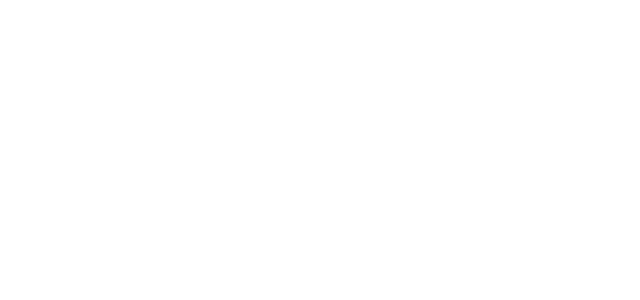
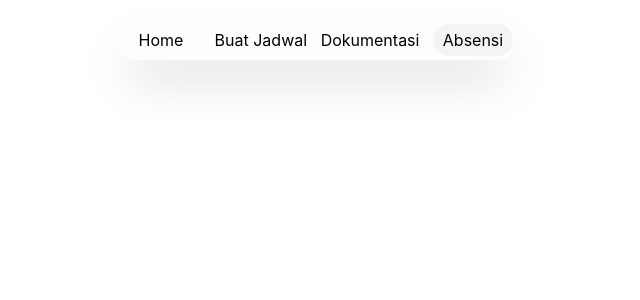
Before and after one commit to abayDahln/EkstrakurikulerSekolah, a React (Vite) app in the folder frontend/: page /absen in a window 1280 px wide. Before the commit this address had no page. Shown: the top 300 px of the page, without its empty margins (323-963 px from the left). Built offline with nearby package versions, Linux system fonts and the light colour scheme.

Commit message:
Add Route

```diff
--- /dev/null
+++ b/frontend/src/Absen.jsx
@@ -0,0 +1,39 @@
+import React from "react";
+import { useNavigate } from "react-router-dom";
+
+function Navbar(){
+    const navigate = useNavigate();
+
+    const dokum = () => {
+    navigate("/dokumentasi")
+    }
+    const absensi = () => {
+    navigate("/absen")
+    }
+    const home = () => {
+    navigate("/home")
+    }
+    const jadwal = () => {
+    navigate("/jadwal")
+    }
+
+    return(
+    <div className="pt-5 flex justify-center">
+        <div className="bg-[rgba(243,244,246,0.2)] shadow-2xl rounded-full p-1 w-100 flex justify-between">
+            <button onClick={home} className="text-xs sm:text-base bg-transparent rounded-full w-20">Home</button>
+            <button onClick={jadwal} className="text-xs sm:text-base bg-transparent rounded-full">Buat Jadwal</button>
+            <button onClick={dokum}className="text-xs sm:text-base bg-transparent rounded-full">Dokumentasi</button>
+            <button pnClick={absensi} className="text-xs sm:text-base bg-gray-100 p-1 rounded-full w-20">Absensi</button>
+        </div>
+    </div>
+    )
+}
+
+
+export default function Absen(){
+    return(
+        <div className="h-screen bg-white">
+            <Navbar />
+        </div>
+     )
+}
--- /dev/null
+++ b/frontend/src/Dokumentasi.jsx
@@ -0,0 +1,39 @@
+import React from "react";
+import { useNavigate } from "react-router-dom";
+
+function Navbar(){
+     const navigate = useNavigate();
+
+        const dokum = () => {
+        navigate("/dokumentasi")
+        }
+        const absensi = () => {
+        navigate("/absen")
+        }
+        const home = () => {
+        navigate("/home")
+        }
+        const jadwal = () => {
+        navigate("/jadwal")
+        }
+
+    return(
+    <div className="pt-5 flex justify-center">
+        <div className="bg-[rgba(243,244,246,0.2)] shadow-2xl rounded-full p-1 w-100 flex justify-between">
+            <button onClick={home} className="text-xs sm:text-base bg-transparent rounded-full w-20">Home</button>
+            <button onClick={jadwal} className="text-xs sm:text-base bg-transparent rounded-full">Buat Jadwal</button>
+            <button onClick={dokum} className="text-xs sm:text-base bg-gray-100 p-1 rounded-full">Dokumentasi</button>
+            <button onClick={absensi} className="text-xs sm:text-base bg-transparent rounded-full w-20">Absensi</button>
+        </div>
+    </div>
+    )
+}
+
+
+export default function Dokum(){
+    return(
+        <div className="h-screen bg-white">
+            <Navbar />
+        </div>
+     )
+}
--- a/frontend/src/Home.jsx
+++ b/frontend/src/Home.jsx
@@ -1,13 +1,29 @@
 import React from "react";
+import { useNavigate } from "react-router-dom";
 
 function Navbar(){
+    const navigate = useNavigate()
+
+    const dokum = () => {
+    navigate("/dokumentasi")
+    }
+    const absensi = () => {
+    navigate("/absen")
+    }
+    const home = () => {
+    navigate("/home")
+    }
+    const jadwal = () => {
+    navigate("/jadwal")
+    }
+
     return(
     <div className="pt-5 flex justify-center">
-        <div className="bg-[rgba(243,244,246,0.2)] shadow-2xl rounded-full p-1 w-150 flex justify-between">
-            <button className="bg-gray-100 p-1 rounded-full w-20">Home</button>
-            <button className="bg-transparent rounded-full">Buat Jadwal</button>
-            <button className="bg-transparent rounded-full">Dokumentasi</button>
-            <button className="bg-transparent rounded-full w-20">Absensi</button>
+        <div className="bg-[rgba(243,244,246,0.2)] shadow-2xl rounded-full p-1 w-100 flex justify-between">
+            <button onClick={home} className="text-xs sm:text-base bg-gray-100 p-1 rounded-full w-20">Home</button>
+            <button onClick={jadwal} className="text-xs sm:text-base bg-transparent rounded-full">Buat Jadwal</button>
+            <button onClick={dokum} className="text-xs sm:text-base bg-transparent rounded-full">Dokumentasi</button>
+            <button onClick={absensi} className="text-xs sm:text-base bg-transparent rounded-full w-20">Absensi</button>
         </div>
     </div>
     )
@@ -16,8 +32,8 @@
 function Ekskul(){
     return(
         <div className="flex flex-col pt-30 gap-3">
-            <h1 className="text-4xl font-extrabold flex justify-center">Ekskul SMKN10 Jakarta</h1>
-            <h3 className="text-2xl font-semibold flex justify-center">Selamat Datang [Nama]</h3>
+            <h1 className="text-4xl font-extrabold flex justify-center text-center">Ekskul SMKN10 Jakarta</h1>
+            <h3 className="text-2xl font-semibold flex justify-center text-center">Selamat Datang [Nama]</h3>
 
             <div className=""></div>
 
--- /dev/null
+++ b/frontend/src/Jadwal.jsx
@@ -0,0 +1,39 @@
+import React from "react";
+import { useNavigate } from "react-router-dom";
+
+function Navbar(){
+    const navigate = useNavigate();
+
+        const dokum = () => {
+        navigate("/dokumentasi")
+        }
+        const absensi = () => {
+        navigate("/absen")
+        }
+        const home = () => {
+        navigate("/home")
+        }
+        const jadwal = () => {
+        navigate("/jadwal")
+        }
+
+    return(
+    <div className="pt-5 flex justify-center">
+        <div className="bg-[rgba(243,244,246,0.2)] shadow-2xl rounded-full p-1 w-100 flex justify-between">
+            <button onClick={home} className="text-xs sm:text-base bg-transparent rounded-full w-20">Home</button>
+            <button onClick={jadwal} className="text-xs sm:text-base bg-gray-100 p-1 rounded-full">Buat Jadwal</button>
+            <button onClick={dokum} className="text-xs sm:text-base bg-transparent rounded-full">Dokumentasi</button>
+            <button onClick={absensi} className="text-xs sm:text-base bg-transparent rounded-full w-20">Absensi</button>
+        </div>
+    </div>
+    )
+}
+
+
+export default function Jadwal(){
+    return(
+        <div className="h-screen bg-white">
+            <Navbar />
+        </div>
+     )
+}
--- a/frontend/src/main.jsx
+++ b/frontend/src/main.jsx
@@ -4,7 +4,10 @@
 import './index.css'
 import App from './App.jsx'
 import Log from './Login.jsx'
-import Home from './Home.jsx'
+import Home from './home.jsx';
+import Jadwal from './Jadwal.jsx';
+import Dokum from './Dokumentasi.jsx';
+import Absen from './Absen.jsx';
 
 createRoot(document.getElementById('root')).render(
   <StrictMode>
@@ -13,6 +16,9 @@
         <Route path="/" element={<App />} />
         <Route path="/login" element={<Log />} />
         <Route path="/home" element={<Home />} />
+        <Route path="/jadwal" element={<Jadwal />} />
+        <Route path="/dokumentasi" element={<Dokum />} />
+        <Route path="/absen" element={<Absen />} />
       </Routes>
     </BrowserRouter>
   </StrictMode>,
```
